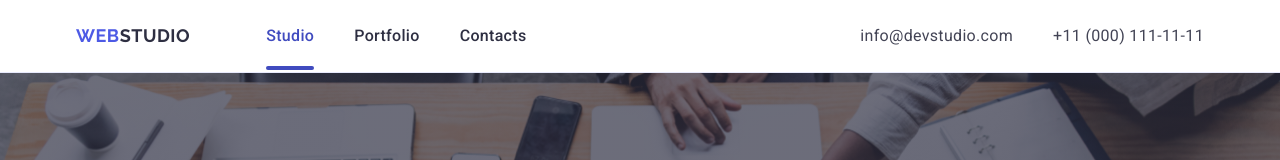
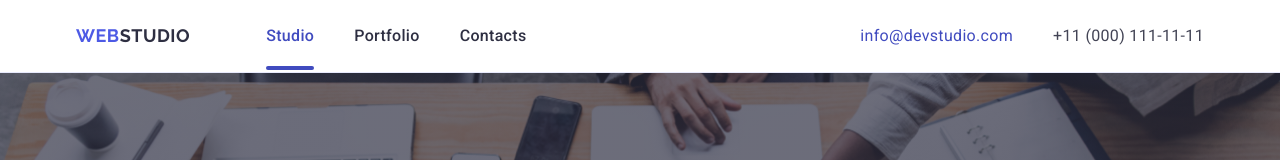
Before and after one commit to scherbinaalexandr75/goit-markup-hw-06, a plain HTML site: page index.html in a window 1280 px wide. In both pictures the pointer is over the link "info@devstudio.com". Shown: the top 160 px of the page. Drawn offline with nearby package versions, Linux system fonts and the light colour scheme.

Commit message:
Update styles.css

```diff
--- a/css/styles.css
+++ b/css/styles.css
@@ -247,6 +247,11 @@ address,
     color: #434455;
     transition: color 250ms cubic-bezier(0.4, 0, 0.2, 1);
   }
+}
+
+.address-itm:hover,
+.address-itm:focus {
+  color: #404bbf;
 }
 
 @media screen and (min-width: 1158px) {
```
